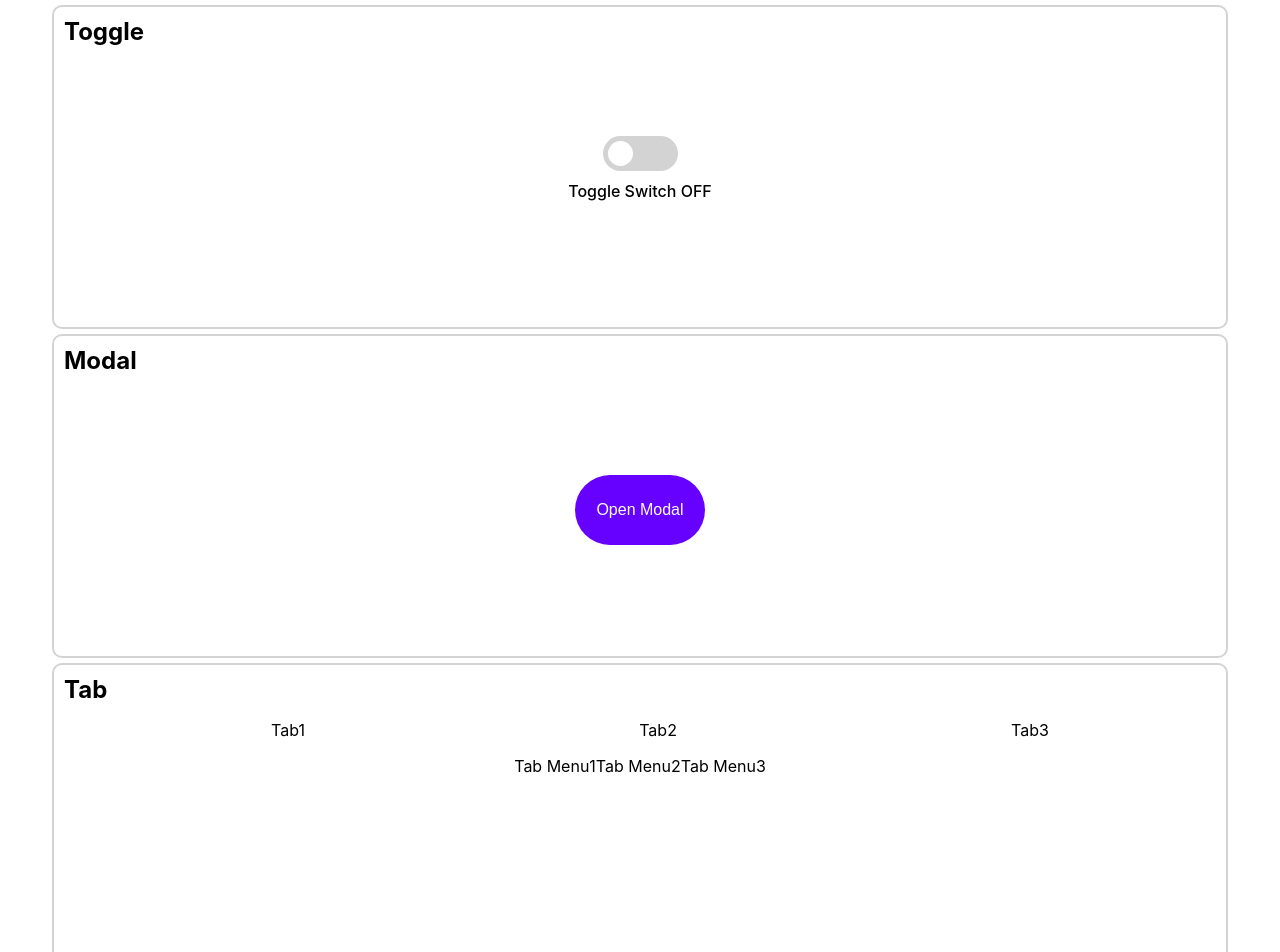
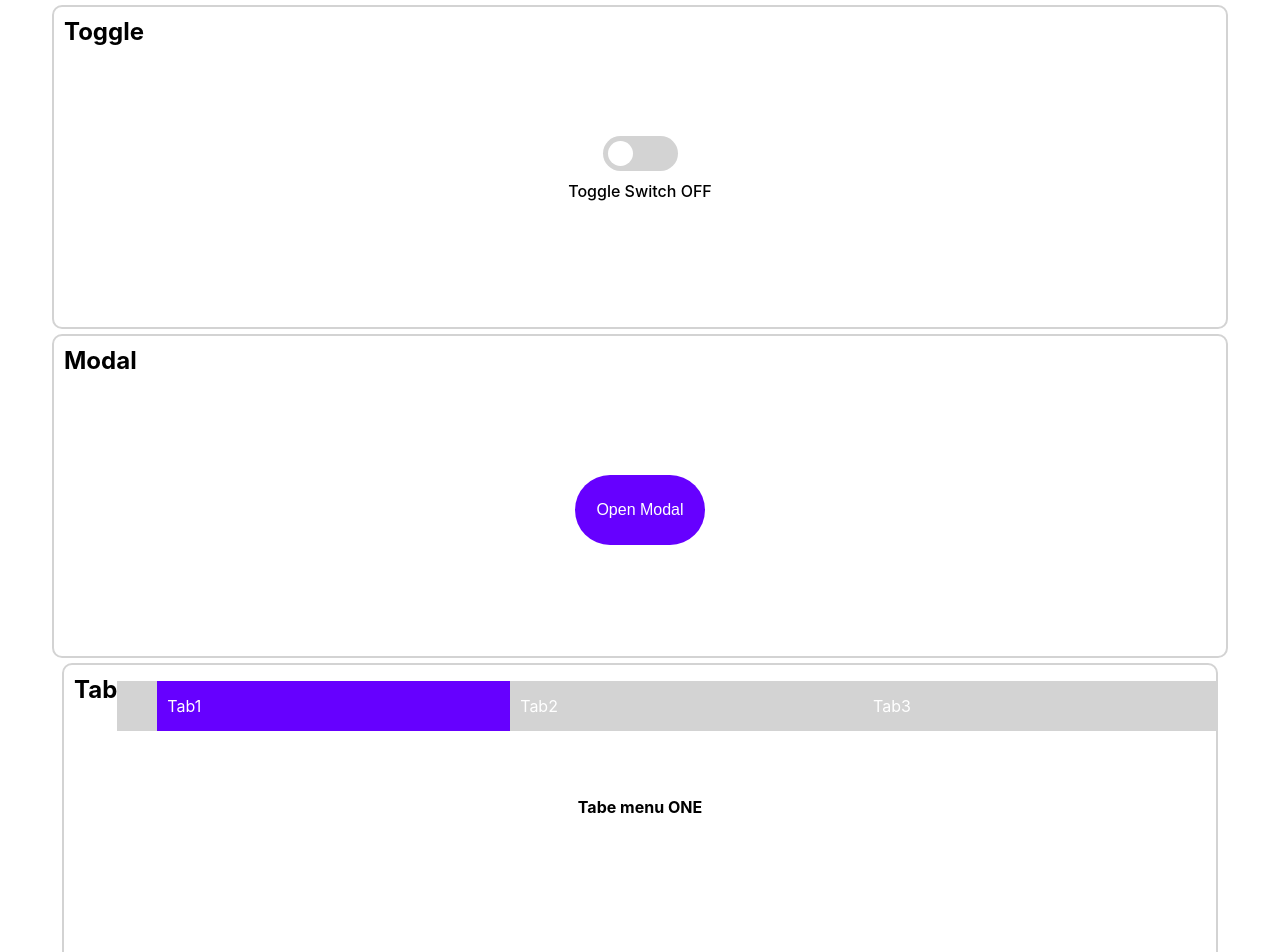
Before and after one commit to guno517/wanted_pre_onboarding, a React (Create React App) app: page / in a window 1280 px wide. Shown: the top 952 px of the page. Built offline with nearby package versions, Linux system fonts and the light colour scheme.

Commit message:
Tab 기능 추가

```diff
--- a/src/component/Tab.js
+++ b/src/component/Tab.js
@@ -6,46 +6,97 @@ const Base = styled.div`
   height: 300px;
   border: 2px solid lightgray;
   border-radius: 10px;
-  padding: 10px;
   margin: 5px auto;
+`;
+
+const Head = styled.div`
+  display: flex;
 `;
 
 const TabText = styled.div`
   font-size: 24px;
   font-weight: bold;
+  margin-top: 10px;
+  margin-left: 10px;
+  width: fit-content;
 `;
 
-const TabWapper = styled.ul`
+const TabMenuBar = styled.ul`
+  width: 100%;
   list-style: none;
   display: flex;
-  justify-content: space-around;
-`;
-
-const TabMenu = styled.li``;
-
-const TabContentWrapper = styled.div`
-  display: flex;
+  color: white;
+  height: 50px;
+  background: lightgray;
   justify-content: center;
   align-items: center;
 `;
 
-const TabContent = styled.div``;
+const TabMenu = styled.li`
+  width: 100%;
+  height: 100%;
+  cursor: pointer;
+  display: flex;
+  align-items: center;
+  padding-left: 10px;
+`;
+
+const TabContentWrapper = styled.div`
+  justify-content: center;
+  align-items: center;
+  text-align: center;
+`;
+
+const TabContent = styled.div`
+  text-align: center;
+  margin: 50px auto;
+  font-weight: bold;
+`;
 
 export default function Tab() {
-  const [showTab, setShowTab] = useState(1);
+  const [selectedTab, setSelectedTab] = useState(0);
+  const TabArr = [
+    { title: "Tab1", content: "Tabe menu ONE" },
+    { title: "Tab2", content: "Tabe menu TWO" },
+    { title: "Tab3", content: "Tabe menu THREE" },
+  ];
+
+  const handleClickMenu = (index) => {
+    setSelectedTab(index);
+  };
+
+  const selectedStyle = {
+    background: "#6600ff",
+    width: "100%",
+    cursor: "pointer",
+  };
+
+  const nonSelectedStyle = {
+    background: "lightgray",
+    width: "100%",
+    cursor: "pointer",
+  };
 
   return (
     <Base>
-      <TabText>Tab</TabText>
-      <TabWapper>
-        <TabMenu>Tab1</TabMenu>
-        <TabMenu>Tab2</TabMenu>
-        <TabMenu>Tab3</TabMenu>
-      </TabWapper>
+      <Head>
+        <TabText>Tab</TabText>
+        <TabMenuBar>
+          {TabArr.map((item, index) => {
+            return (
+              <TabMenu
+                key={index}
+                onClick={() => handleClickMenu(index)}
+                style={selectedTab === index ? selectedStyle : nonSelectedStyle}
+              >
+                {item.title}
+              </TabMenu>
+            );
+          })}
+        </TabMenuBar>
+      </Head>
       <TabContentWrapper>
-        <TabContent>Tab Menu1</TabContent>
-        <TabContent>Tab Menu2</TabContent>
-        <TabContent>Tab Menu3</TabContent>
+        <TabContent>{TabArr[selectedTab].content}</TabContent>
       </TabContentWrapper>
     </Base>
   );
```
